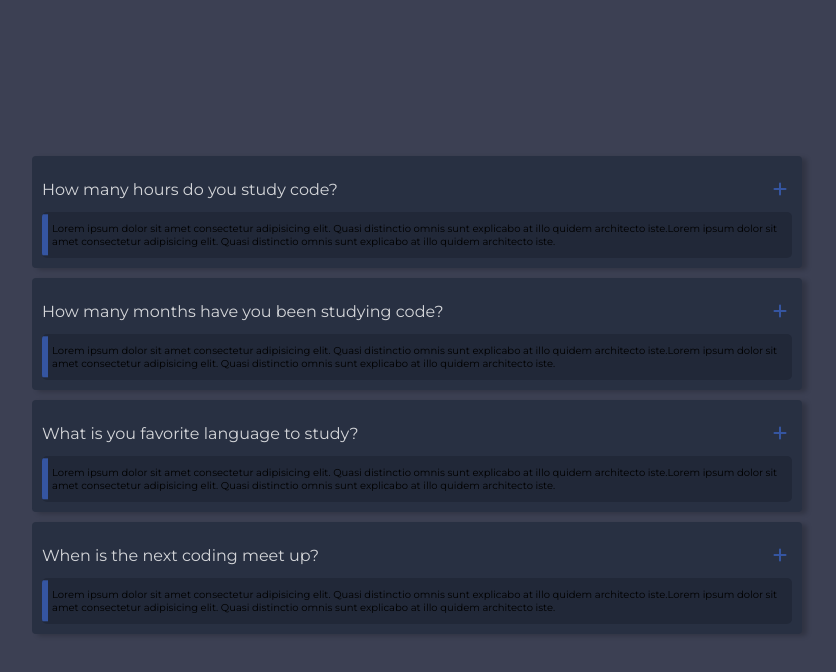
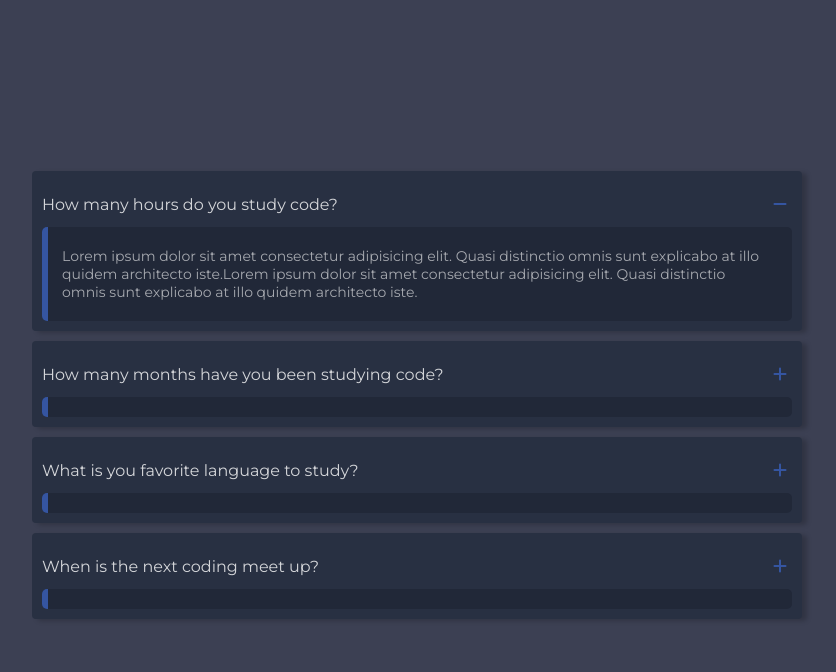
Before and after one commit to Nola360/March-14, a plain HTML site: page index.html in a window 1280 px wide. Both pictures are taken after a click on the link "How many hours do you study code?". Shown: the whole page, without its empty margins (223-1059 px from the left). Drawn offline with Linux system fonts and the light colour scheme.

Commit message:
added open close feat in css

```diff
--- a/index.html
+++ b/index.html
@@ -4,7 +4,7 @@
 <head>
   <meta charset="UTF-8">
   <meta name="viewport" content="width=device-width, initial-scale=1.0">
-  <title>JsvaScript Accordion Project</title>
+  <title>JavaScript Accordion Project</title>
   <script src="https://kit.fontawesome.com/a076d05399.js"></script>
 
   <link rel="stylesheet" href="style.css">
@@ -75,5 +75,6 @@
     </div>
   </section>
 </body>
+<script src='app.js'></script>
 
 </html>
--- a/style.css
+++ b/style.css
@@ -67,29 +67,48 @@ section {
 }
 
 .answer {
-  /* max-height: 0; */
+  max-height: 0;
   overflow: hidden;
   position: relative;
   background: #212838;
   border-radius: .5rem;
   padding: 1rem;
-  /* font-size: 1.4rem;
-  color: rgba(255,255,255,0.6); */
+  transition: max-height 900ms ease-in-out;
+
 }
 
 .answer::before {
   content: '';
   position: absolute;
   width: .6rem;
-  height: 90%;
+  height: 100%;
   background-color: #3555a1;
   top: 50%;
   left: 0;
   transform: translateY(-50%); /*poitions blue left border*/
-
 }
 
 
 .answer p {
+  font-size: 1.4rem;
+  color: rgba(255,255,255,0.6);
+  padding: 1rem;
+}
 
+/* targets accordion item answer to reveal and hide answer */
+.accordion-item:target .answer {
+  max-height: 20rem;
 }
+
+
+.accordion-item:target .accordion-link .fas.fa-plus{
+  display: none;
+}
+
+.accordion-item:target .accordion-link .fas.fa-minus{
+  display: block;
+}
+
+.answer.active {
+  max-height: 20rem;
+}
```
